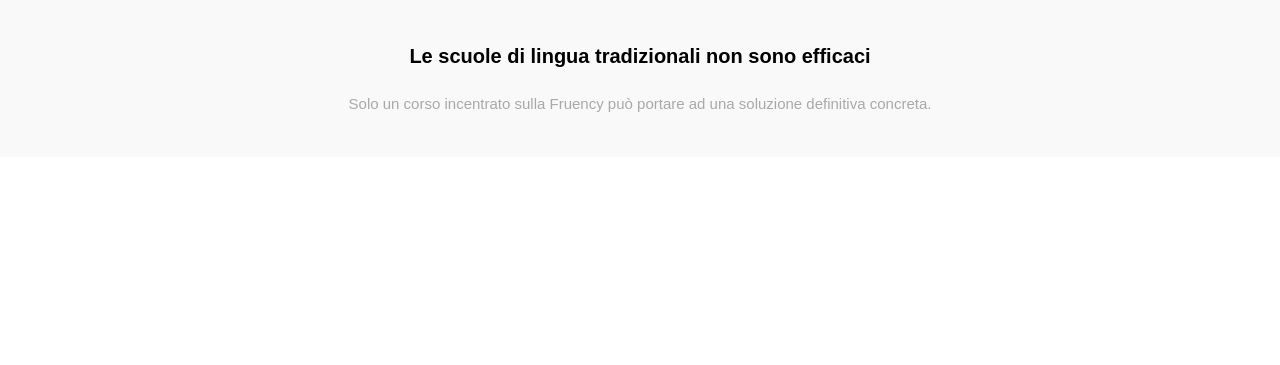
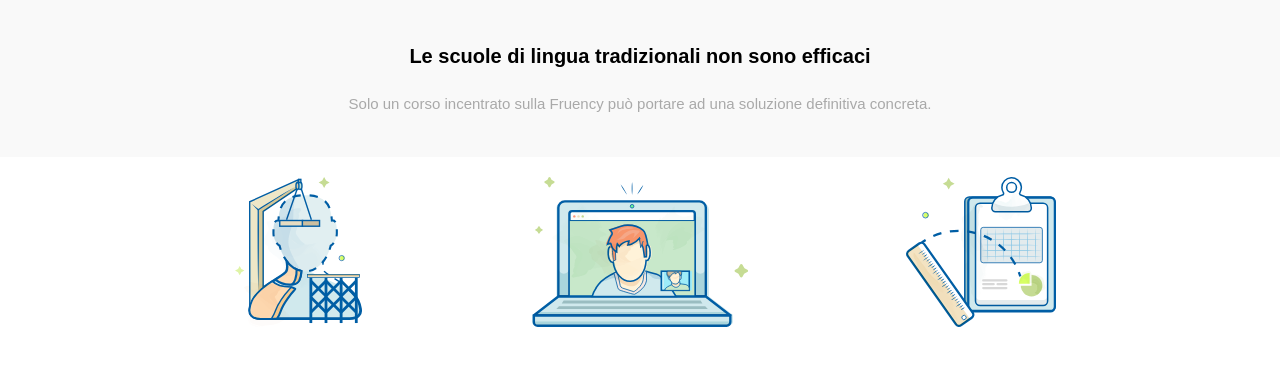
Before and after one commit to cnc-dev/htmlcss-fluentify, a plain HTML site: page index.html in a window 1280 px wide. Shown: the part 475-840 px from the top of the page. Drawn offline with Linux system fonts and the light colour scheme.

Commit message:
inserimento e centraggio icone

```diff
--- a/index.html
+++ b/index.html
@@ -7,7 +7,7 @@
   </head>
   <body alink="white" vlink="white">
     <!-- inizio section nav-bar -->
-    <section id="top">
+    <section id="all">
       <div class="nav-bar">
         <div class="nav-logo"> <img src="logo.svg" id="logo"> </div>
         <div class="nav-link1"> <a id="metodo" href="https://www.google.it">IL METODO</a> </div>
@@ -33,10 +33,26 @@
         <div class="grey-bck">
           <h4><b>Le scuole di lingua tradizionali non sono efficaci</b></h4>
           <p>Solo un corso incentrato sulla Fruency può portare ad una soluzione definitiva concreta.</p>
+        </div>
+      </section>
 
+      <!-- inizio elenco icone -->
+      <section id="elenco-icone">
+        <div class="icona-sx">
+          <img src="profile.svg" class="profile">
         </div>
+        <div class="icona-centrale">
+          <img src="computer.svg" class="computer">
+        </div>
+        <div class="icona-dx">
+          <img src="doc.svg" class="doc">
+        </div>
+      </section>
+      <!-- fine elenco icone -->
 
-      </section>
+
+
+
     </section>
 
 
--- a/style.css
+++ b/style.css
@@ -3,7 +3,7 @@ body{
   height: 100vw;
 }
 
-#top{
+#all{
   background-color: #0d325a;
   height: 88px;
   box-sizing: border-box;
@@ -216,13 +216,6 @@ span{
   margin: 0;
 }
 
-/* .grey-bck{
-  background-color: #f9f9f9;
-  height: 10vw;
-  width: 100%;
-  margin: 0;
-} */
-
 .grey-bck{
   margin-left: -15px;
   margin-right: -15px;
@@ -245,3 +238,27 @@ span{
   color: black;
   font-family: sans-serif;
 }
+
+#elenco-icone{
+  height: 520px;
+  width: 80%;
+  margin: auto;
+}
+
+#elenco-icone:hover{
+  clear: both;
+  display: table;
+  content: "";
+}
+
+.icona-sx, .icona-centrale, .icona-dx{
+  width: 33.333%;
+  height: 300px;
+  float: left;
+  margin-top: 20px;
+  text-align: center;
+}
+
+.profile, .computer, .doc{
+  height: 150px;
+}
```
Also changed, not shown: computer.svg (added), doc.svg (added), profile.svg (added).
